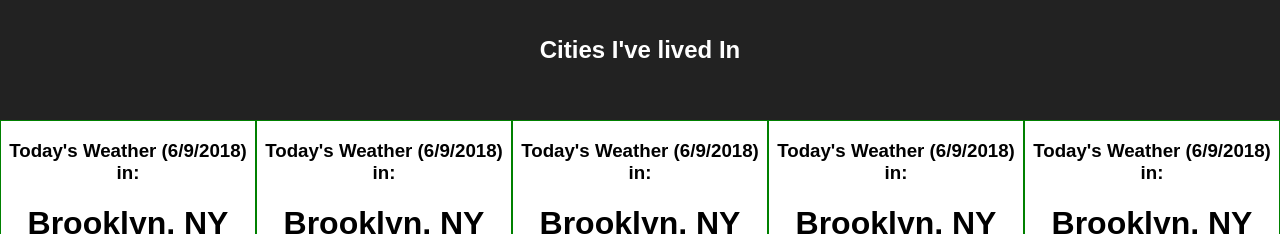
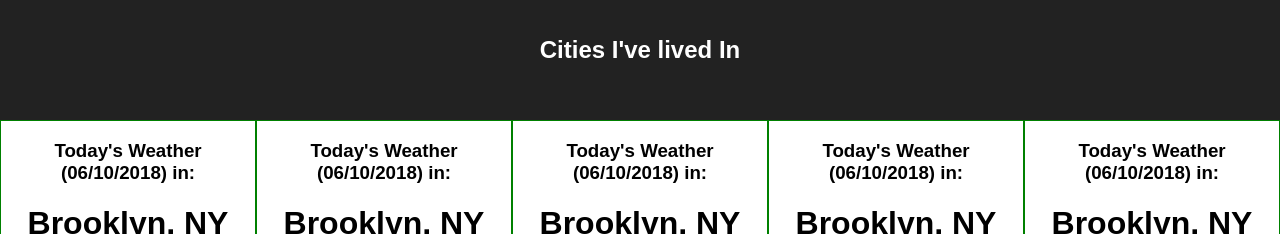
Before and after one commit to heinhtetPS/weather-test, a React (Create React App) app: page / in a window 1280 px wide. Shown: the top 234 px of the page. Built offline with nearby package versions, Linux system fonts and the light colour scheme.

Commit message:
add async and extend to ready for the api calls, create env file to obscure apikey

```diff
--- a/package.json
+++ b/package.json
@@ -3,6 +3,8 @@
   "version": "0.1.0",
   "private": true,
   "dependencies": {
+    "async": "^2.6.1",
+    "extend": "^3.0.1",
     "react": "^16.4.0",
     "react-dom": "^16.4.0",
     "react-scripts": "1.1.4"
--- a/src/App.js
+++ b/src/App.js
@@ -1,9 +1,28 @@
 import React, { Component } from 'react';
 import WeatherBox from './components/weatherbox.jsx';
 import './App.css';
+import waterfall from 'async/waterfall';
+import extend from 'extend';
 
 class App extends Component {
+
+  fetchData() {
+    const async = require('async');
+    let finalData = {};
+    let staticURL = '';
+
+
+    async.waterfall(
+
+
+    )
+
+  }
+
   render() {
+    const testData = {};
+
+
     return (
       <div className="App">
         <header className="App-header">
--- a/src/components/weatherbox.jsx
+++ b/src/components/weatherbox.jsx
@@ -3,13 +3,27 @@ import React from 'react';
 class WeatherBox extends React.Component {
   constructor(props) {
    super(props);
+   this.getDate = this.getDate.bind(this);
+ }
+
+ getDate() {
+    const today = new Date();
+    let dd = today.getDate();
+    let mm = today.getMonth()+1; //January is 0!
+    let yyyy = today.getFullYear();
+    if(dd<10)
+      dd = '0'+dd;
+    if(mm<10)
+      mm = '0'+mm;
+
+  return(mm + '/' + dd + '/' + yyyy);
  }
 
   render () {
     return (
       <div className="weather-box">
         <div className="box-header">
-          <h3>Today's Weather (6/9/2018) in:</h3>
+          <h3>Today's Weather ({this.getDate()}) in:</h3>
           <h1>Brooklyn, NY</h1>
         </div>
         <div className="box-middle-content">
```
Also changed, not shown: 2 other files (tests, documents, lock files or other folders).
